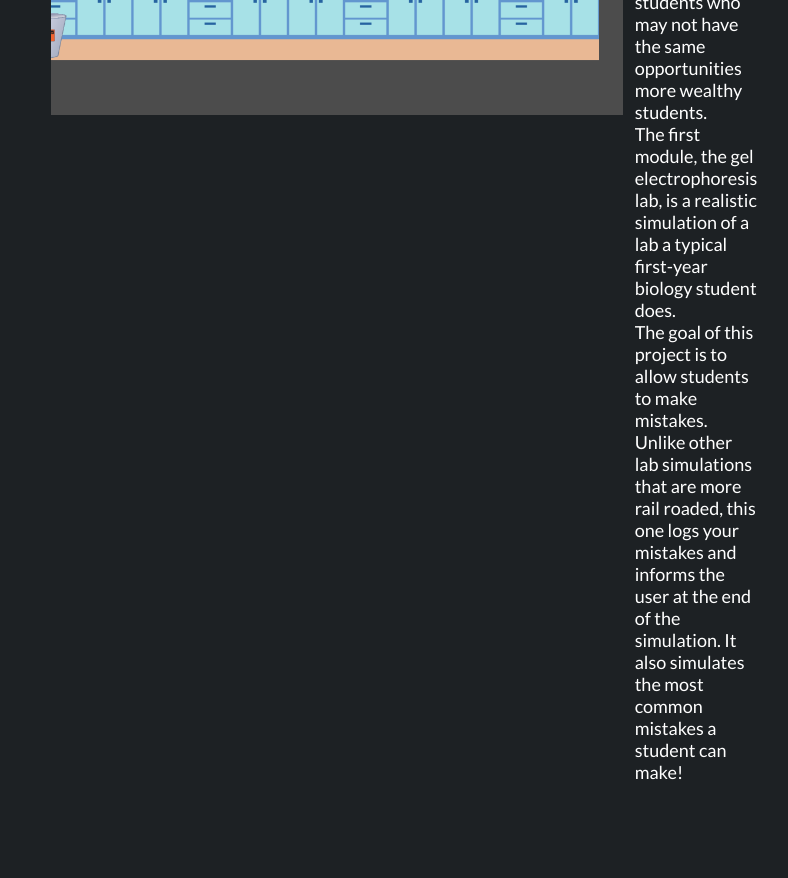
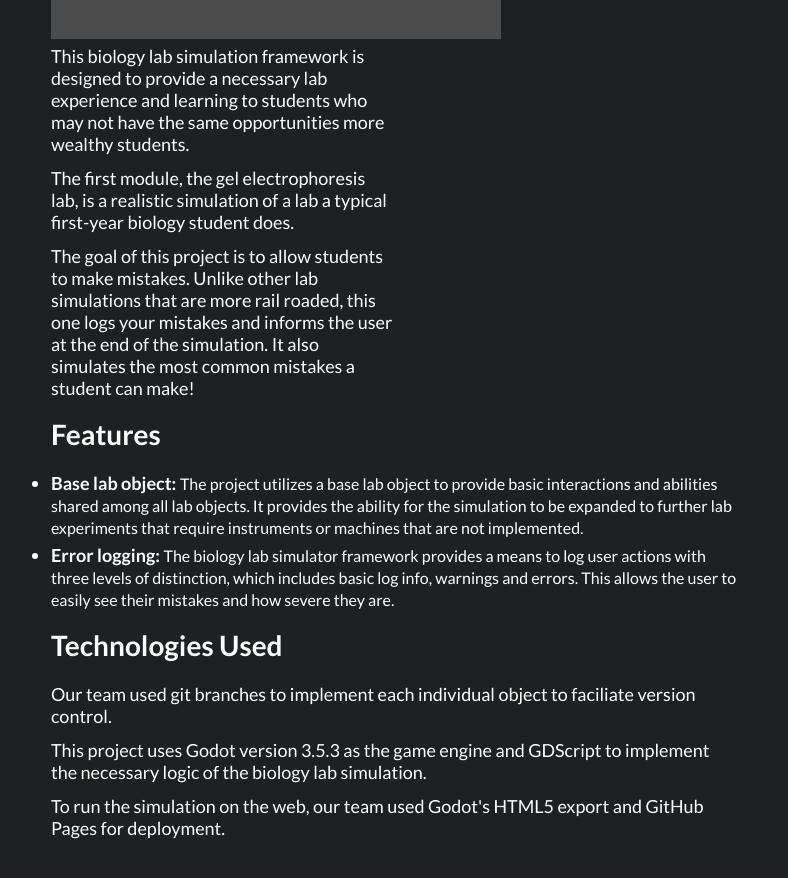
Before and after one commit to tylerhand1/portfolio, a React (Vite) app: page /projects/Biology-Lab-Simulator in a window 1280 px wide. Shown: the part 360-1238 px from the top of the page, without its empty margins (246-1034 px from the left). Built offline with nearby package versions, Linux system fonts and the light colour scheme.

Commit message:
Added project information and styling for BioLabSim.jsx

```diff
--- a/src/index.css
+++ b/src/index.css
@@ -243,7 +243,8 @@ h2 {
 }
 
 .education-title-text-container {
-  flex: 2;
+  flex-direction: column;
+  justify-content: space-evenly;
 }
 
 .education-title-text-container h2 {
@@ -331,26 +332,58 @@ h2 {
   width: 80%;
   padding: 12px;
 
+  flex-direction: column;
+  justify-content: center;
+
   /* outline: 1px solid green; */
 }
 
-.project-page-container p {
+.project-page-container h2 {
+  font-size: 28px;
+}
+
+.project-page-container p,
+.project-page-container ul {
   font-size: 18px;
 }
 
 .project-page-section {
-  margin: 24px 0 36px;
+  margin: 12px 0;
+
+  flex-direction: row;
+  flex-wrap: wrap;
+  justify-content: space-between;
+
+  /* outline: 1px solid red; */
+}
+
+.project-page-img {
+  width: 48%;
+  min-width: 450px;
 }
 
 .project-text {
-  padding-left: 12px;
-
   flex-direction: column;
-  justify-content: space-evenly;
 }
 
-.project-page-img {
-  height: 300px;
+.project-text-side {
+  width: 50%;
+}
+
+.project-text p {
+  margin: 6px 0;
+}
+
+.project-page-list li {
+  margin: 6px 0;
+}
+
+.project-page-list span {
+  font-size: 16px;
+}
+
+.project-page-list span strong {
+  font-size: 18px;
 }
 /* End project styling */
 
--- a/src/pages/projects/BioLabSim.jsx
+++ b/src/pages/projects/BioLabSim.jsx
@@ -8,21 +8,42 @@ const BioLabSim = () => {
     <>
       <Navbar isProjects={true} />
       <main className='flex'>
-        <div className="project-page-container">
+        <div className='flex project-page-container'>
           <h1>Biology Lab Simulator Framework</h1>
-          <div className="flex project-page-section">
+          <div className='flex project-page-section'>
             <img className='project-page-img' src={projectImage} alt='Screenshot of Gel Electrophoresis module' />
-            <div className="flex project-text">
+            <div className='flex project-text project-text-side'>
               <p>This biology lab simulation framework is designed to provide a necessary lab experience and learning to students who may not have the same opportunities more wealthy students.</p>
               <p>The first module, the gel electrophoresis lab, is a realistic simulation of a lab a typical first-year biology student does.</p>
               <p>The goal of this project is to allow students to make mistakes. Unlike other lab simulations that are more rail roaded, this one logs your mistakes and informs the user at the end of the simulation. It also simulates the most common mistakes a student can make!</p>
             </div>
           </div>
-          <div className="flex project-page-section">
-            {/* TODO: Add project features */}
+          <h2>Features</h2>
+          <div className='flex project-page-section'>
+            <div>
+              <ul className='project-page-list'>
+                <li>
+                  <span>
+                    <strong>Base lab object: </strong>
+                    The project utilizes a base lab object to provide basic interactions and abilities shared among all lab objects. It provides the ability for the simulation to be expanded to further lab experiments that require instruments or machines that are not implemented.
+                  </span>
+                </li>
+                <li>
+                  <span>
+                    <strong>Error logging: </strong>
+                    The biology lab simulator framework provides a means to log user actions with three levels of distinction, which includes basic log info, warnings and errors. This allows the user to easily see their mistakes and how severe they are.
+                  </span>
+                </li>
+              </ul>
+            </div>
           </div>
-          <div className="flex project-page-section">
-            {/* TODO: Add project technologies used */}
+          <h2>Technologies Used</h2>
+          <div className='flex project-page-section'>
+            <div className='flex project-text'>
+              <p>Our team used git branches to implement each individual object to faciliate version control.</p>
+              <p>This project uses Godot version 3.5.3 as the game engine and GDScript to implement the necessary logic of the biology lab simulation.</p>
+              <p>To run the simulation on the web, our team used Godot&apos;s HTML5 export and GitHub Pages for deployment.</p>
+            </div>
           </div>
         </div>
       </main>
```
